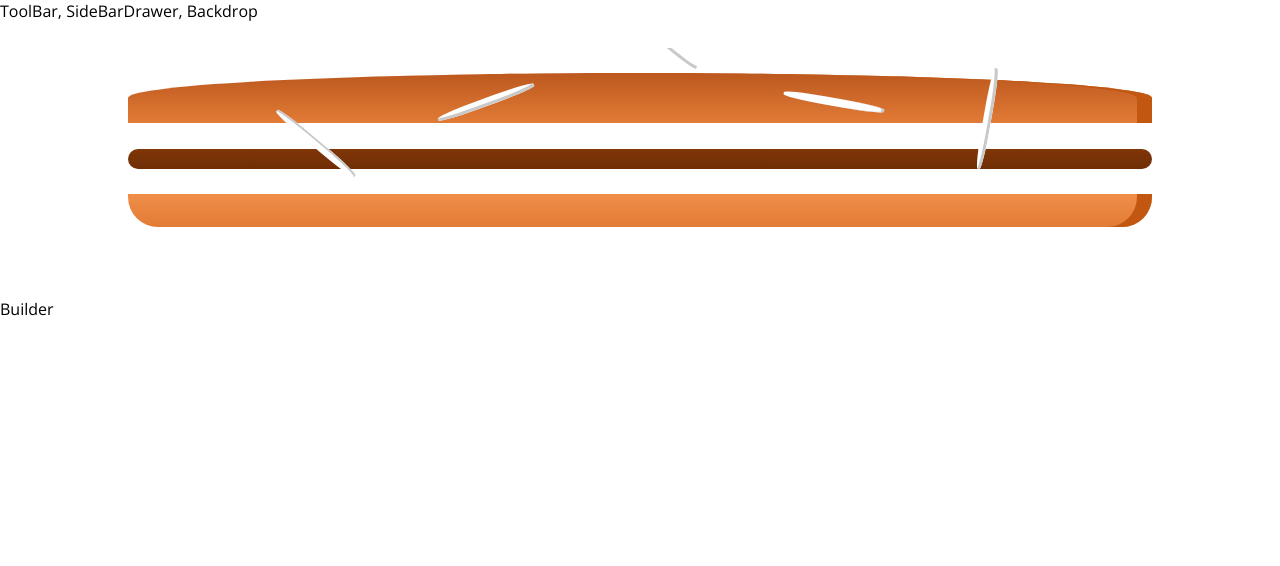
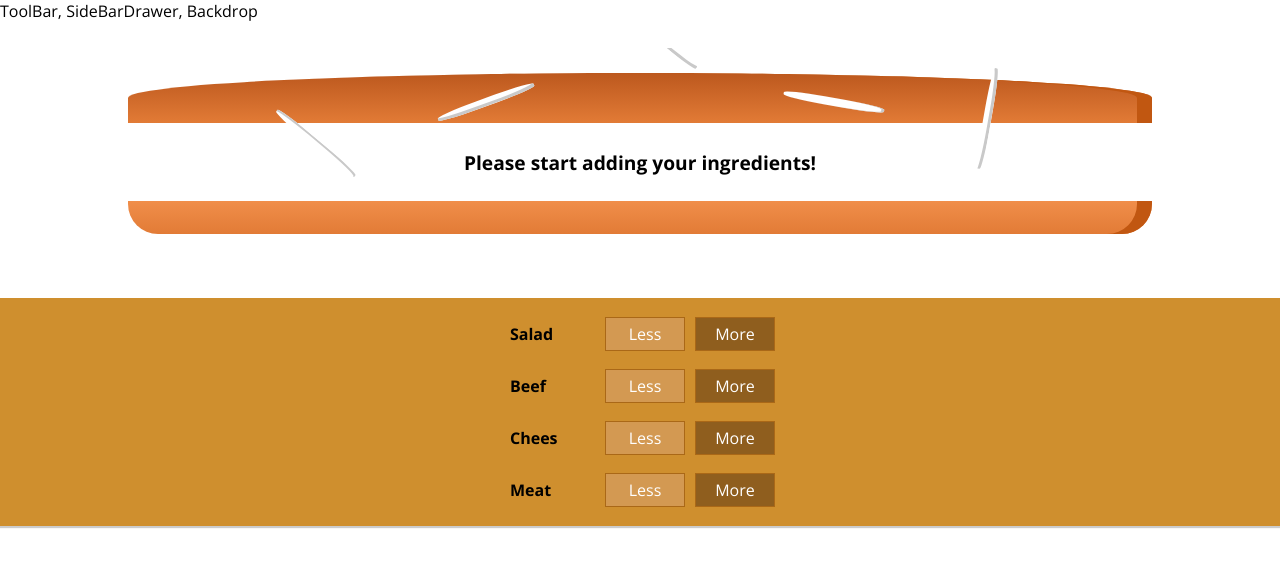
Before and after one commit to Tausif-ux/burger-app, a React (Create React App) app: page / in a window 1280 px wide. Shown: the top 566 px of the page. Built offline with nearby package versions, Linux system fonts and the light colour scheme.

Commit message:
added BurgerControls and Burger components, also included functionality to update state like add and remove ingredients handlers

```diff
--- /dev/null
+++ b/src/components/Burger/BuildControls/BuildControl/BuildControl.jsx
@@ -0,0 +1,14 @@
+import React from 'react';
+import classes from './BuildControl.module.css';
+
+const BuildControl = (props) => {
+    return (
+        <div className={classes.BuildControl}>
+            <div className={classes.Label}>{props.label}</div>
+            <button className={classes.Less} onClick={props.removed}>Less</button>
+            <button className={classes.More} onClick = {props.added}>More</button>
+        </div>
+     );
+}
+
+export default BuildControl;
--- /dev/null
+++ b/src/components/Burger/BuildControls/BuildControl/BuildControl.module.css
@@ -0,0 +1,56 @@
+.BuildControl {
+    display: flex;
+    justify-content: space-between;
+    align-items: center;
+    margin: 5px 0;
+}
+
+.BuildControl button {
+    display: block;
+    font: inherit;
+    padding: 5px;
+    margin: 0 5px;
+    width: 80px;
+    border: 1px solid #AA6817;
+    cursor: pointer;
+    outline: none;
+}
+
+.BuildControl button:disabled {
+    background-color: #AC9980;
+    border: 1px solid #7E7365;
+    color: #ccc;
+    cursor: default;
+}
+
+.BuildControl button:hover:disabled {
+    background-color: #AC9980;
+    color: #ccc;
+    cursor: not-allowed;
+}
+
+.Label {
+    padding: 10px;
+    font-weight: bold;
+    width: 80px;
+}
+
+.BuildControl .Less {
+    background-color: #D39952;
+    color: white;
+}
+
+.BuildControl .More {
+    background-color: #8F5E1E;
+    color: white;
+}
+
+.BuildControl .Less:hover, .BuildControl .Less:active {
+    background-color: #DAA972;
+    color: white;
+}
+
+.BuildControl .More:hover,.BuildControl .More:active {
+    background-color: #99703F;
+    color: white;
+}
--- /dev/null
+++ b/src/components/Burger/BuildControls/BuildControls.jsx
@@ -0,0 +1,24 @@
+import React from 'react';
+import classes from './BuildControls.module.css';
+import BuildControl from './BuildControl/BuildControl';
+
+const controls = [
+    {label: 'Salad', type: 'salad'},
+    {label: 'Beef', type: 'beef'},
+    {label: 'Chees', type: 'chees'},
+    {label: 'Meat', type: 'meat'}
+];
+
+const BuildControls = (props) => {
+    return (
+        <div className={classes.BuildControls}>
+            {controls.map(ctl => <BuildControl
+                                    key = {ctl.label}
+                                    label = {ctl.label}
+                                    added = {() => props.addedIngredient(ctl.type)}
+                                    removed = { () => props.removedIngredient(ctl.type)} />)}
+        </div>
+     );
+}
+
+export default BuildControls;
--- /dev/null
+++ b/src/components/Burger/BuildControls/BuildControls.module.css
@@ -0,0 +1,10 @@
+.BuildControls {
+    width: 100%;
+    background-color: #CF8F2E;
+    display: flex;
+    flex-flow: column;
+    align-items: center;
+    box-shadow: 0 2px 1px #cccccc;
+    margin: auto;
+    padding: 10px 0;
+}
--- a/src/components/Burger/Burger.jsx
+++ b/src/components/Burger/Burger.jsx
@@ -3,11 +3,31 @@ import BurgerIngredient from './BurgerIngredient/BurgerIngredient';
 import classes from './Burger.module.css';
 
 const Burger = (props) => {
+
+    let transformedIngredients = Object.keys(props.ingredients)
+
+        .map(igKey => {
+
+            return [ ...Array(props.ingredients[igKey])].map((_, i) => {
+
+                return <BurgerIngredient key={igKey+i} type={igKey} />
+            });
+        })
+
+        .reduce((arr, ele) => {
+
+            return arr.concat(ele);
+
+        }, []);
+
+        if(transformedIngredients.length ===0) {
+            transformedIngredients = <p>Please start adding your ingredients!</p>;
+        }
+
     return (
         <div className={classes.Burger}>
             <BurgerIngredient type="bread-top" />
-            <BurgerIngredient type="chees" />
-            <BurgerIngredient type="meat" />
+            {transformedIngredients}
             <BurgerIngredient type="bread-bottom" />
         </div>
      );
--- a/src/containers/BurgerBuilder/BurgerBuilder.jsx
+++ b/src/containers/BurgerBuilder/BurgerBuilder.jsx
@@ -1,14 +1,62 @@
 import React, { Component } from 'react';
 import Auxillary from '../../hoc/Auxillary';
-import Burger from '../../components/Burger/Burger'
+import Burger from '../../components/Burger/Burger';
+import BuildControls from '../../components/Burger/BuildControls/BuildControls';
+
+const INGREDIENTS_PRICES = { salad: 0.5, cheese: 0.8, meat: 1.5, beef: 1.2};
 
 class BurgerBuilder extends Component {
 
+    state = {
+        ingredients: {
+            salad:0,
+            chees: 0,
+            meat: 0,
+            beef: 0
+        },
+        totalPrice: 4
+    };
+
+    addIngredientHandler = type => {
+        const oldCount = this.state.ingredients[type];
+        const updatedCount = oldCount + 1;
+        const updatedIngredient = { ...this.state.ingredients };
+        updatedIngredient[type] = updatedCount;
+
+        const oldPrice = this.state.totalPrice;
+        const priceAddition = INGREDIENTS_PRICES[type];
+        const newPrice = oldPrice + priceAddition;
+
+        this.setState({ ingredients: updatedIngredient, totalPrice: newPrice });
+    }
+
+    removeIngredientHandler = type => {
+        const oldCount = this.state.ingredients[type];
+
+        if(oldCount <= 0) {
+            return;
+        }
+
+        const updatedCount = oldCount - 1;
+        const updatedIngredient = { ...this.state.ingredients };
+        updatedIngredient[type] = updatedCount;
+
+        const oldPrice = this.state.totalPrice;
+        const priceDeduction = INGREDIENTS_PRICES[type];
+        const newPrice = oldPrice - priceDeduction;
+
+        this.setState({ ingredients: updatedIngredient, totalPrice: newPrice });
+    }
+
+
     render() {
+        console.log(this.state.totalPrice);
         return(
             <Auxillary>
-                <Burger />
-                <div>Builder</div>
+                <Burger ingredients={this.state.ingredients} />
+                <BuildControls
+                    addedIngredient = {this.addIngredientHandler}
+                    removedIngredient = {this.removeIngredientHandler} />
             </Auxillary>
         );
     }
```
